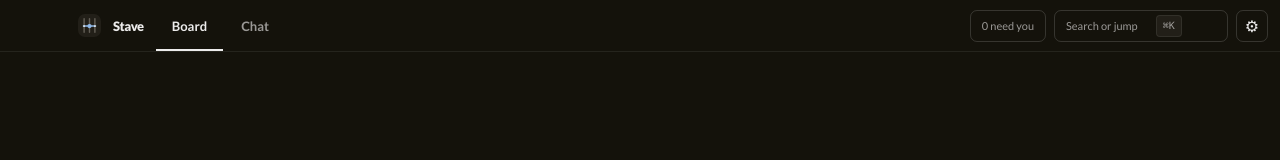
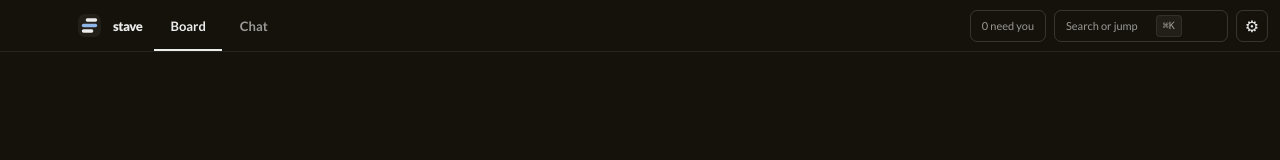
Before and after one commit to boatnoah/stave, a React (Vite) app in the folder apps/desktop/: page / in a window 1280 px wide. Shown: the top 160 px of the page. Built offline with nearby package versions, Linux system fonts and the light colour scheme; a web font is replaced by a local one.

Commit message:
fix(desktop): use stacked S brand mark

```diff
--- a/apps/desktop/src/renderer/App.tsx
+++ b/apps/desktop/src/renderer/App.tsx
@@ -563,7 +563,7 @@ export function App() {
       <header className="shell-titlebar">
         <div className="shell-titlebar__identity">
           <img className="shell-brand__mark" src={staveMarkUrl} alt="" />
-          <span className="shell-brand__name">Stave</span>
+          <span className="shell-brand__name">stave</span>
           <nav className="shell-tabs" aria-label="Primary">
             <button
               type="button"
```
Also changed, not shown: apps/desktop/assets/stave-mark.svg, 4 other files (tests, documents, lock files or other folders).
